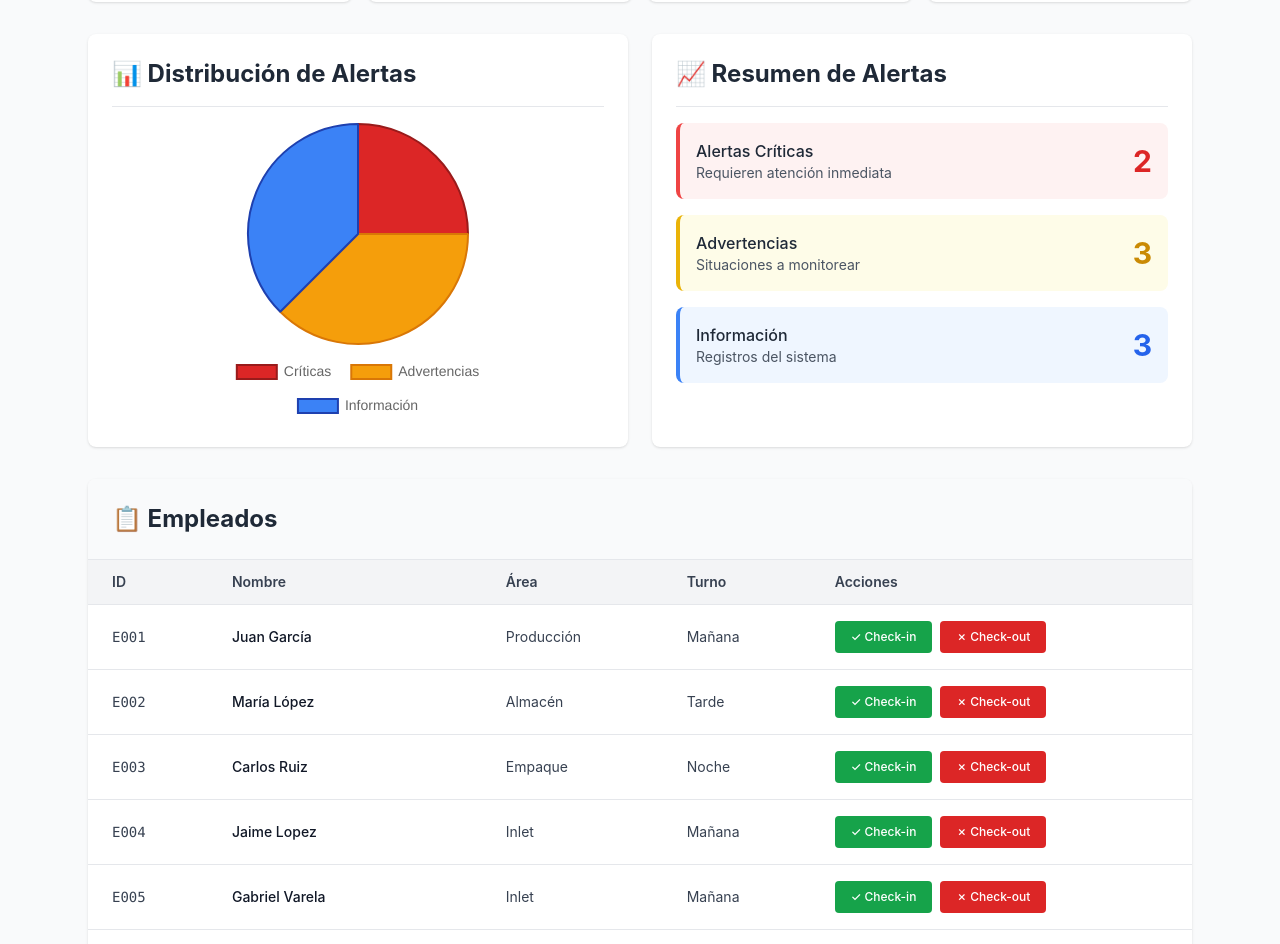
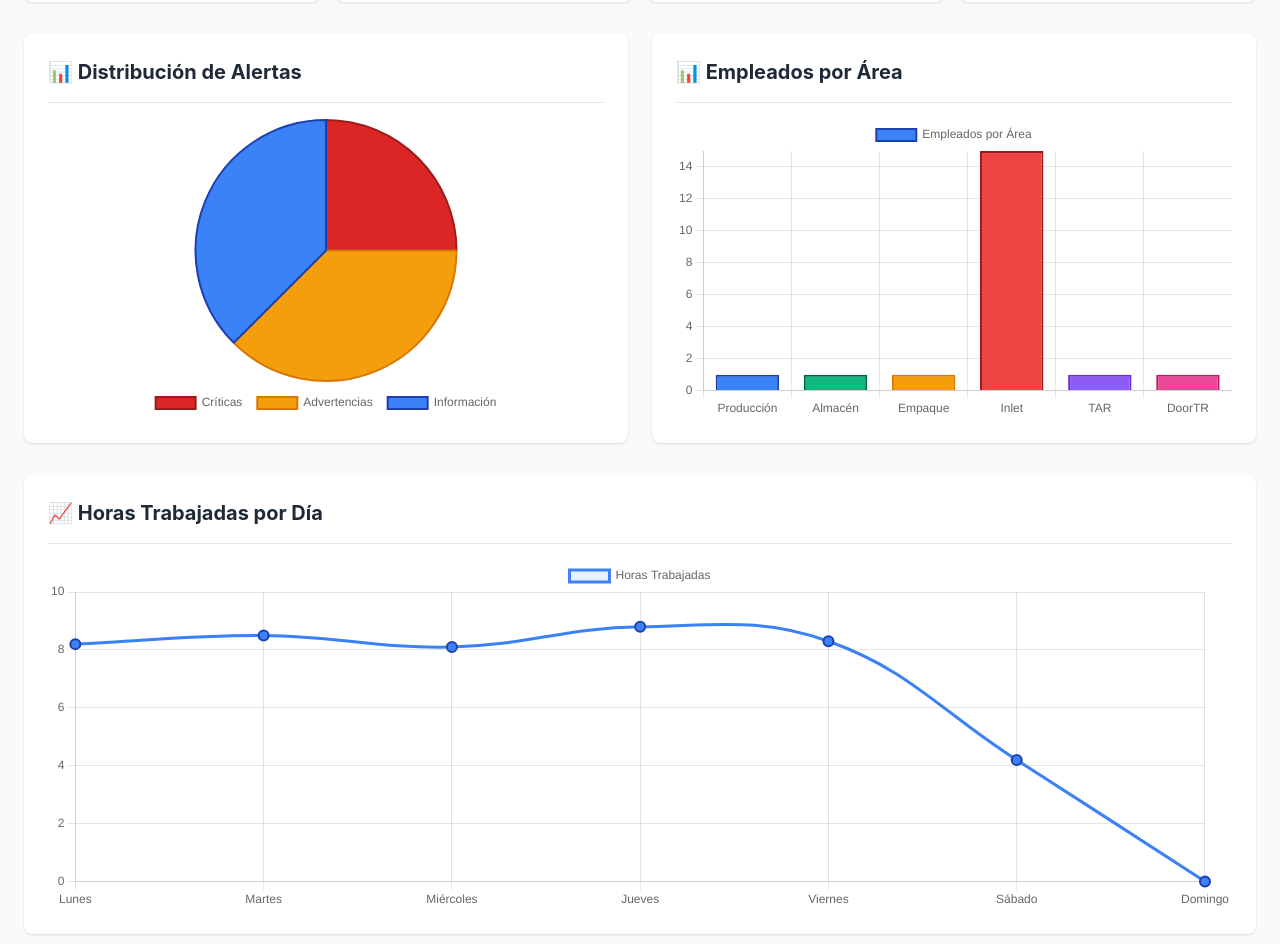
Before and after one commit to mikecrv2019-bit/Integrated-Computer-Vision-System-for-Shift-Management-and-Productivity, a Next.js app: page / in a window 1280 px wide. Shown: the part 242-1186 px from the top of the page. Built offline with nearby package versions, Linux system fonts and the light colour scheme.

Commit message:
Feature: Add Bar Chart (employees by area) and Line Chart (daily hours)

```diff
--- a/pages/index.tsx
+++ b/pages/index.tsx
@@ -1,9 +1,19 @@
 import React, { useEffect, useState } from 'react'
 import Head from 'next/head'
-import { Pie } from 'react-chartjs-2'
-import { Chart as ChartJS, ArcElement, Tooltip, Legend } from 'chart.js'
+import { Pie, Bar, Line } from 'react-chartjs-2'
+import {
+  Chart as ChartJS,
+  ArcElement,
+  BarElement,
+  CategoryScale,
+  LinearScale,
+  PointElement,
+  LineElement,
+  Tooltip,
+  Legend,
+} from 'chart.js'
 
-ChartJS.register(ArcElement, Tooltip, Legend)
+ChartJS.register(ArcElement, BarElement, CategoryScale, LinearScale, PointElement, LineElement, Tooltip, Legend)
 
 interface Employee {
   id: string
@@ -77,6 +87,7 @@ export default function Home() {
     INFO: alerts.filter(a => a.type === 'INFO').length,
   }
 
+  // Datos para Pie Chart (Alertas)
   const pieChartData = {
     labels: ['Críticas', 'Advertencias', 'Información'],
     datasets: [
@@ -95,6 +106,66 @@ export default function Home() {
         borderWidth: 2,
       },
     ],
+  }
+
+  // Datos para Bar Chart (Empleados por Área)
+  const areaStats = employees.reduce((acc, emp) => {
+    acc[emp.area] = (acc[emp.area] || 0) + 1
+    return acc
+  }, {} as Record<string, number>)
+
+  const barChartData = {
+    labels: Object.keys(areaStats),
+    datasets: [
+      {
+        label: 'Empleados por Área',
+        data: Object.values(areaStats),
+        backgroundColor: [
+          '#3b82f6',
+          '#10b981',
+          '#f59e0b',
+          '#ef4444',
+          '#8b5cf6',
+          '#ec4899',
+        ],
+        borderColor: [
+          '#1e40af',
+          '#065f46',
+          '#d97706',
+          '#991b1b',
+          '#6d28d9',
+          '#be185d',
+        ],
+        borderWidth: 2,
+      },
+    ],
+  }
+
+  // Datos para Line Chart (Horas por Día)
+  const lineChartData = {
+    labels: ['Lunes', 'Martes', 'Miércoles', 'Jueves', 'Viernes', 'Sábado', 'Domingo'],
+    datasets: [
+      {
+        label: 'Horas Trabajadas',
+        data: [8.2, 8.5, 8.1, 8.8, 8.3, 4.2, 0],
+        borderColor: '#3b82f6',
+        backgroundColor: 'rgba(59, 130, 246, 0.1)',
+        borderWidth: 3,
+        tension: 0.4,
+        fill: true,
+        pointRadius: 5,
+        pointBackgroundColor: '#3b82f6',
+        pointBorderColor: '#1e40af',
+        pointBorderWidth: 2,
+      },
+    ],
+  }
+
+  // Datos para Turnos (Doughnut)
+  const turnoStats = {
+    Mañana: employees.filter(e => e.turno === 'Mañana').length,
+    Tarde: employees.filter(e => e.turno === 'Tarde').length,
+    Noche: employees.filter(e => e.turno === 'Noche').length,
   }
 
   if (loading) return (
@@ -116,13 +187,13 @@ export default function Home() {
 
       <main className="min-h-screen bg-gray-50">
         <header className="bg-gradient-to-r from-blue-600 to-blue-800 text-white p-6 shadow-lg">
-          <div className="max-w-6xl mx-auto">
+          <div className="max-w-7xl mx-auto">
             <h1 className="text-4xl font-bold">🎯 AssistantTrack 4D</h1>
             <p className="text-blue-100 text-lg">Sistema de Control Laboral con Computer Vision</p>
           </div>
         </header>
 
-        <section className="max-w-6xl mx-auto p-6">
+        <section className="max-w-7xl mx-auto p-6">
           <div className="grid grid-cols-1 md:grid-cols-4 gap-4 mb-8">
             <div className="bg-white rounded-lg shadow p-6 hover:shadow-lg transition">
               <h3 className="text-gray-600 text-sm font-medium">👥 Empleados</h3>
@@ -142,13 +213,15 @@ export default function Home() {
             </div>
           </div>
 
-          <div className="grid grid-cols-1 md:grid-cols-2 gap-6 mb-8">
+          {/* GRÁFICOS */}
+          <div className="grid grid-cols-1 lg:grid-cols-2 gap-6 mb-8">
+            {/* Pie Chart - Alertas */}
             <div className="bg-white rounded-lg shadow p-6">
               <div className="border-b border-gray-200 pb-4 mb-4">
-                <h2 className="text-2xl font-bold text-gray-800">📊 Distribución de Alertas</h2>
+                <h2 className="text-xl font-bold text-gray-800">📊 Distribución de Alertas</h2>
               </div>
               <div className="flex justify-center">
-                <div style={{ width: '300px', height: '300px' }}>
+                <div style={{ width: '100%', height: '300px' }}>
                   <Pie
                     data={pieChartData}
                     options={{
@@ -157,10 +230,7 @@ export default function Home() {
                       plugins: {
                         legend: {
                           position: 'bottom',
-                          labels: {
-                            padding: 20,
-                            font: { size: 14 },
-                          },
+                          labels: { padding: 15, font: { size: 12 } },
                         },
                       },
                     }}
@@ -169,36 +239,78 @@ export default function Home() {
               </div>
             </div>
 
+            {/* Bar Chart - Empleados por Área */}
             <div className="bg-white rounded-lg shadow p-6">
               <div className="border-b border-gray-200 pb-4 mb-4">
-                <h2 className="text-2xl font-bold text-gray-800">📈 Resumen de Alertas</h2>
+                <h2 className="text-xl font-bold text-gray-800">📊 Empleados por Área</h2>
               </div>
-              <div className="space-y-4">
-                <div className="flex items-center justify-between p-4 bg-red-50 rounded-lg border-l-4 border-red-500">
-                  <div>
-                    <p className="font-medium text-gray-800">Alertas Críticas</p>
-                    <p className="text-sm text-gray-600">Requieren atención inmediata</p>
-                  </div>
-                  <p className="text-3xl font-bold text-red-600">{alertStats.CRITICAL}</p>
-                </div>
-                <div className="flex items-center justify-between p-4 bg-yellow-50 rounded-lg border-l-4 border-yellow-500">
-                  <div>
-                    <p className="font-medium text-gray-800">Advertencias</p>
-                    <p className="text-sm text-gray-600">Situaciones a monitorear</p>
-                  </div>
-                  <p className="text-3xl font-bold text-yellow-600">{alertStats.WARNING}</p>
-                </div>
-                <div className="flex items-center justify-between p-4 bg-blue-50 rounded-lg border-l-4 border-blue-500">
-                  <div>
-                    <p className="font-medium text-gray-800">Información</p>
-                    <p className="text-sm text-gray-600">Registros del sistema</p>
-                  </div>
-                  <p className="text-3xl font-bold text-blue-600">{alertStats.INFO}</p>
-                </div>
+              <div style={{ width: '100%', height: '300px' }}>
+                <Bar
+                  data={barChartData}
+                  options={{
+                    responsive: true,
+                    maintainAspectRatio: false,
+                    plugins: {
+                      legend: {
+                        labels: { font: { size: 12 } },
+                      },
+                    },
+                    scales: {
+                      y: {
+                        beginAtZero: true,
+                        ticks: { stepSize: 1 },
+                      },
+                    },
+                  }}
+                />
               </div>
             </div>
           </div>
 
+          {/* Line Chart - Horas por Día */}
+          <div className="bg-white rounded-lg shadow p-6 mb-8">
+            <div className="border-b border-gray-200 pb-4 mb-4">
+              <h2 className="text-xl font-bold text-gray-800">📈 Horas Trabajadas por Día</h2>
+            </div>
+            <div style={{ width: '100%', height: '350px' }}>
+              <Line
+                data={lineChartData}
+                options={{
+                  responsive: true,
+                  maintainAspectRatio: false,
+                  plugins: {
+                    legend: {
+                      labels: { font: { size: 12 } },
+                    },
+                  },
+                  scales: {
+                    y: {
+                      beginAtZero: true,
+                      ticks: { stepSize: 2 },
+                    },
+                  },
+                }}
+              />
+            </div>
+          </div>
+
+          {/* Resumen de Alertas */}
+          <div className="grid grid-cols-1 md:grid-cols-3 gap-6 mb-8">
+            <div className="bg-red-50 rounded-lg shadow p-6 border-l-4 border-red-500">
+              <p className="text-gray-600 text-sm font-medium">🔴 Alertas Críticas</p>
+              <p className="text-3xl font-bold text-red-600 mt-2">{alertStats.CRITICAL}</p>
+            </div>
+            <div className="bg-yellow-50 rounded-lg shadow p-6 border-l-4 border-yellow-500">
+              <p className="text-gray-600 text-sm font-medium">🟡 Advertencias</p>
+              <p className="text-3xl font-bold text-yellow-600 mt-2">{alertStats.WARNING}</p>
+            </div>
+            <div className="bg-blue-50 rounded-lg shadow p-6 border-l-4 border-blue-500">
+              <p className="text-gray-600 text-sm font-medium">🔵 Información</p>
+              <p className="text-3xl font-bold text-blue-600 mt-2">{alertStats.INFO}</p>
+            </div>
+          </div>
+
+          {/* Tabla de Empleados */}
           <div className="bg-white rounded-lg shadow mb-8 overflow-hidden">
             <div className="p-6 border-b border-gray-200 bg-gray-50">
               <h2 className="text-2xl font-bold text-gray-800">📋 Empleados</h2>
@@ -246,6 +358,7 @@ export default function Home() {
             </div>
           </div>
 
+          {/* Alertas */}
           <div className="bg-white rounded-lg shadow overflow-hidden">
             <div className="p-6 border-b border-gray-200 bg-gray-50">
               <h2 className="text-2xl font-bold text-gray-800">🚨 Alertas del Sistema</h2>
```
